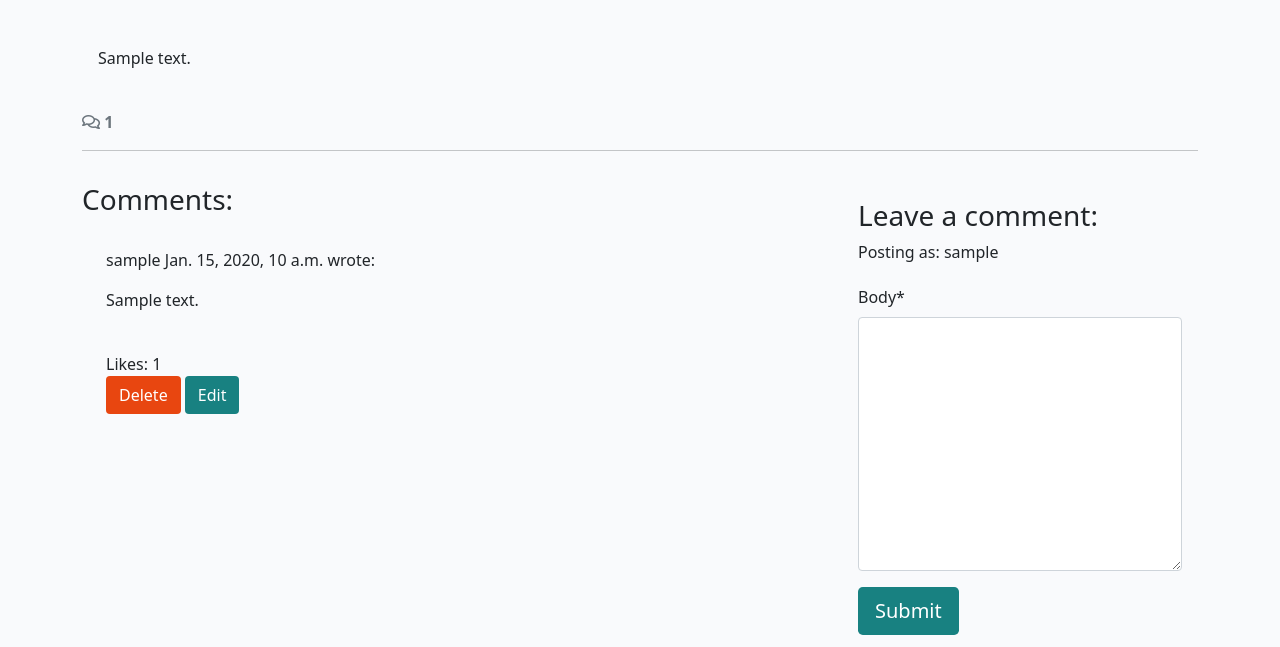
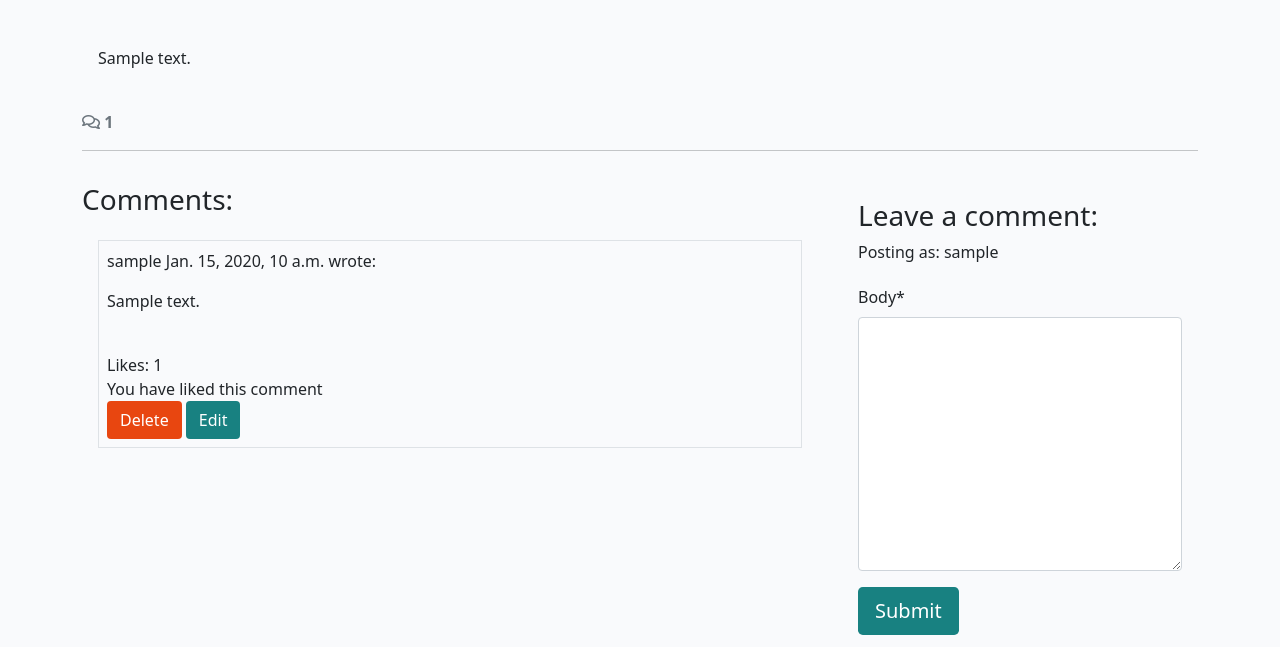
Before and after one commit to Jackevans47/f1-blog, a Django app: a page that uses blog/templates/blog/post_detail.html in a window 1280 px wide. Shown: the part 392-1039 px from the top of the page. Run offline with Django 4.2, Linux system fonts and the light colour scheme; a user stored in the database is signed in; tables that the repository leaves empty hold one stand-in row (values such as "Sample post"); some libraries are stand-ins or nearby versions.

Commit message:
edit 404/500, edit like feature

```diff
--- a/about/templates/about/about.html
+++ b/about/templates/about/about.html
@@ -24,7 +24,6 @@
   <div class="row">
     <div class="col text-right">
       <!-- Updated on field goes in here -->
-
       <!-- <p class="text-end"><em>Updated on: {{ about.updated_on }}</em></p> -->
     </div>
   </div>
--- a/blog/templates/blog/post_detail.html
+++ b/blog/templates/blog/post_detail.html
@@ -50,7 +50,7 @@
       <div class="card-body">
         {% for comment in comments %}
         <div
-          class="p-2 comments {% if not comment.approved and comment.author == user %} faded{% elif not comment.approved %} d-none{% endif %}"
+          class="p-2 comments border {% if not comment.approved and comment.author == user %} faded{% elif not comment.approved %} d-none{% endif %}"
         >
           <p class="font-weight-bold">
             {{ comment.author }}
@@ -64,7 +64,10 @@
           <p class="approval">This comment is awaiting approval</p>
           {% endif %} <br />
           <div>Likes: {{comment.like_count}}</div>
-          {% if user.is_authenticated and comment.author != user %}
+          {% if comment.has_liked %}
+          <div>You have liked this comment</div>
+          {% endif %}
+          {% if user.is_authenticated and comment.author != user and not comment.has_liked %}
           <form action = like_comment/{{comment.id}} method = "post">
             {% csrf_token %}
             <label for="your_name"></label>
--- a/blog/views.py
+++ b/blog/views.py
@@ -46,15 +46,22 @@ def post_detail(request, slug):
                 messages.SUCCESS,
                 "Comment submitted and awaiting approval",
             )
+        return HttpResponseRedirect(reverse("post_detail", args=[slug]))
 
     comment_form = CommentForm()
 
     comment_data = []
 
     for comment in comments:
-        likes = comment.likes
+        # likes = comment.likes
         # make a list of all the user ids that are on the likes
         # check if the request.user_id is in the list (get True/False)
+        likes = comment.likes.all()
+        user_ids = [like.user_id for like in likes]
+        has_liked = False
+        if request.user.id in user_ids:
+            has_liked = True
+
         comment_data.append(
             {
                 "id": comment.id,
@@ -63,7 +70,7 @@ def post_detail(request, slug):
                 "approved": comment.approved,
                 "created_on": comment.created_on,
                 "like_count": comment.likes.count(),
-                # "has_liked": True/False
+                "has_liked": has_liked,
             }
         )
 
```
Also changed, not shown: templates/errors/404.html (+3 -13 lines), templates/errors/500.html (+2 -12 lines).
